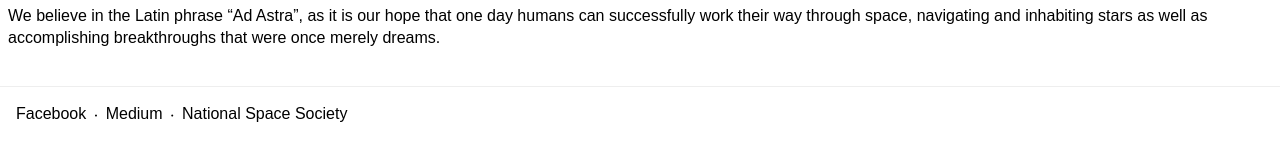
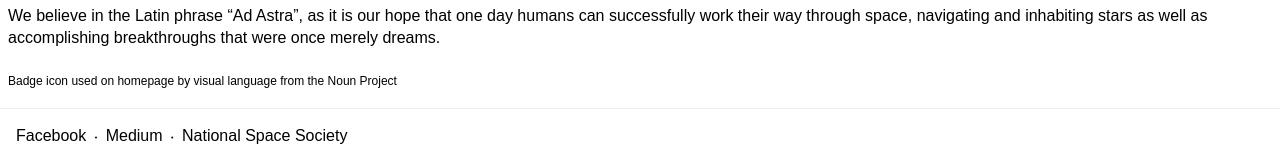
Before and after one commit to New-Delhi-Space-Society/new-delhi-space-society.github.io, a Next.js app: page /about in a window 1280 px wide. Shown: the part 1089-1249 px from the top of the page. Built offline with nearby package versions, Linux system fonts and the light colour scheme.

Commit message:
Update AboutContents.tsx

```diff
--- a/components/about/AboutContents.tsx
+++ b/components/about/AboutContents.tsx
@@ -104,6 +104,7 @@ export default function AboutContents() {
             breakthroughs that were once merely dreams.
           </div>
         </PrincipalsContainer>
+        <Citation> Badge icon used on homepage by visual language from the Noun Project </Citation>
       </SubHeadingContents>
     </AppContainer>
   );
```
